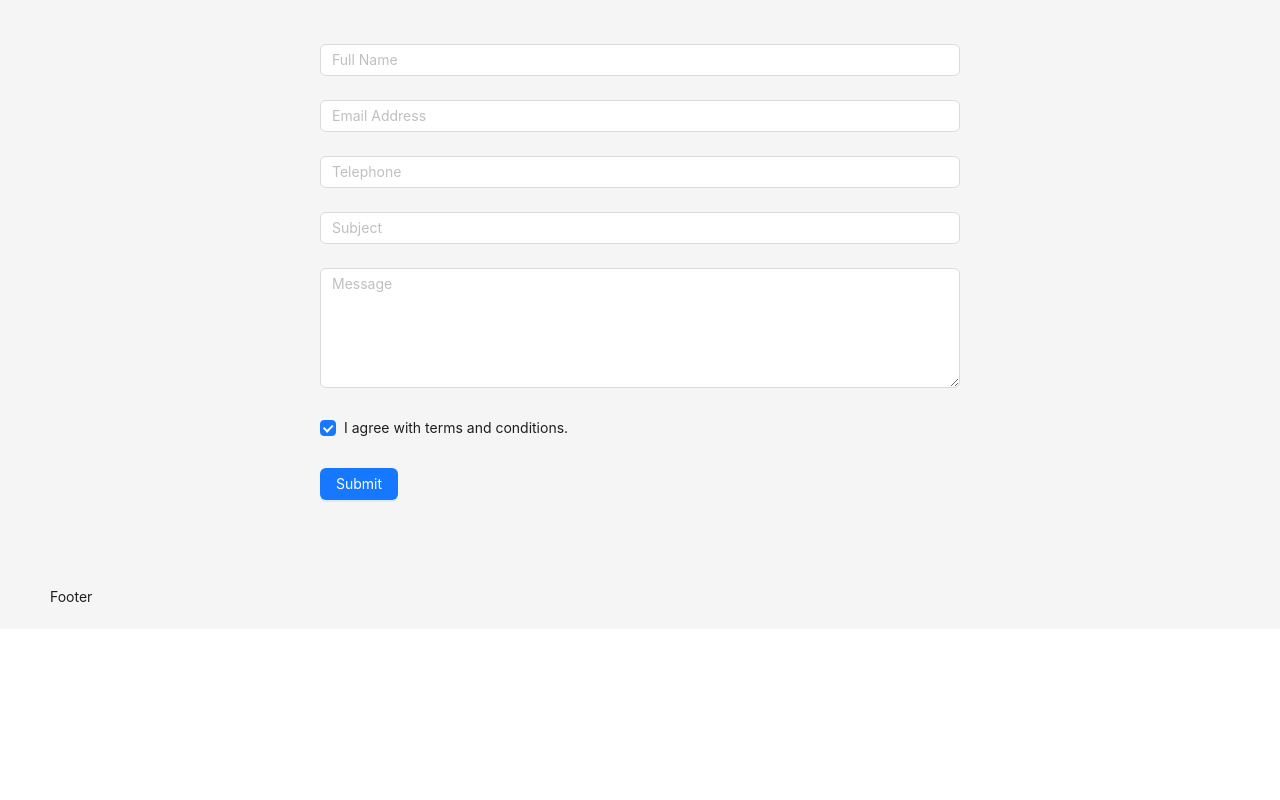
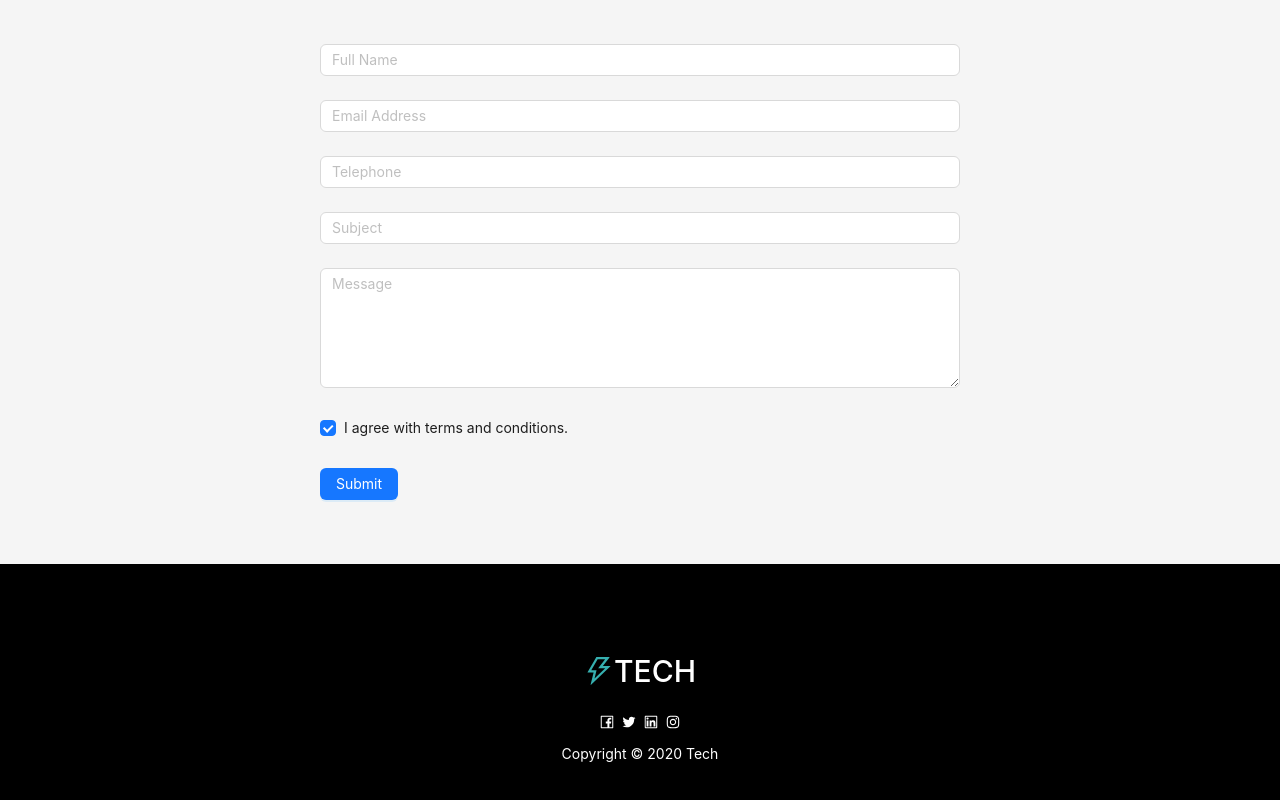
Before and after one commit to JaleRehimli0909/website2-ant-design, a React (Create React App) app in the folder website2reactapp/: page / in a window 1280 px wide. Shown: the part 4123-4923 px from the top of the page. Before the commit the page ends 4752 px from the top, so only its background shows below. Built offline with nearby package versions, Linux system fonts and the light colour scheme.

Commit message:
Footer and BackTop added

```diff
--- a/website2reactapp/src/App.js
+++ b/website2reactapp/src/App.js
@@ -8,6 +8,7 @@ import Works from "./components/Works";
 import Faq from "./components/Faq";
 import Pricing from "./components/Pricing";
 import Contact from "./components/Contact";
+import FooterApp from "./components/FooterApp";
 const { Header, Footer, Content } = Layout;
 
 function App() {
@@ -27,7 +28,9 @@ function App() {
           <Contact />
 
       </Content>
-      <Footer>Footer</Footer>
+      <Footer>
+        <FooterApp/>
+      </Footer>
     </Layout>
   );
 }
--- a/website2reactapp/src/components/FooterApp/index.jsx
+++ b/website2reactapp/src/components/FooterApp/index.jsx
@@ -1,10 +1,37 @@
-import React from 'react';
-import './style.css';
+import React from "react";
+import "./style.css";
+import {
+  ThunderboltOutlined,
+  InstagramOutlined,
+  FacebookOutlined,
+  TwitterOutlined,
+  LinkedinOutlined,
+} from "@ant-design/icons";
+import { Space, FloatButton } from "antd";
 
 const FooterApp = () => {
   return (
-    <div>FooterApp</div>
-  )
-}
+    <div className="FooterApp">
+      <div className="container">
+        <div className="Footer-content">
+          <div className="Footer-logo">
+            <ThunderboltOutlined className="Icon" />
+            <h2>TECH</h2>
+          </div>
+          <div className="Footer-socials">
+            <Space>
+              <FacebookOutlined classID="footer-icon" />
+              <TwitterOutlined classID="footer-icon" />
+              <LinkedinOutlined classID="footer-icon" />
+              <InstagramOutlined classID="footer-icon" />
+            </Space>
+          </div>
+          <p>Copyright © 2020 Tech</p>
+        </div>
+        <FloatButton.BackTop />
+      </div>
+    </div>
+  );
+};
 
 export default FooterApp;
--- a/website2reactapp/src/components/FooterApp/style.css
+++ b/website2reactapp/src/components/FooterApp/style.css
@@ -0,0 +1,27 @@
+.ant-layout-footer {
+  background-color: #000;
+}
+.FooterApp {
+  padding: 40px 0;
+  color: #fff;
+}
+.Footer-content {
+  display: flex;
+  flex-direction: column;
+  justify-content: center;
+  align-items: center;
+}
+.Footer-logo {
+  display: flex;
+}
+.Footer-logo .Icon {
+  color: rgb(54, 175, 175);
+  font-size: 30px;
+}
+.Footer-logo h2 {
+  font-weight: 500;
+  font-size: 30px;
+}
+.Footer-socials .footer-icon{
+    font-size: 20px;
+}
```
